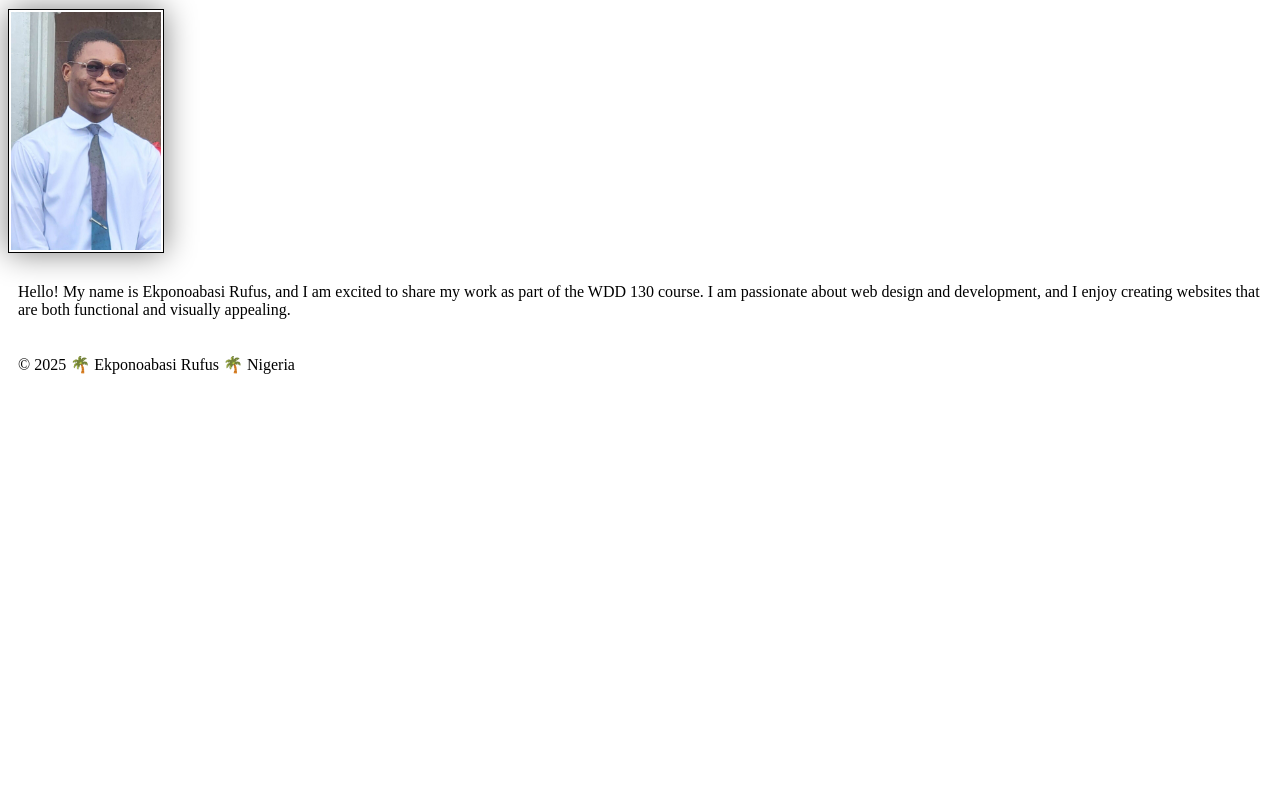
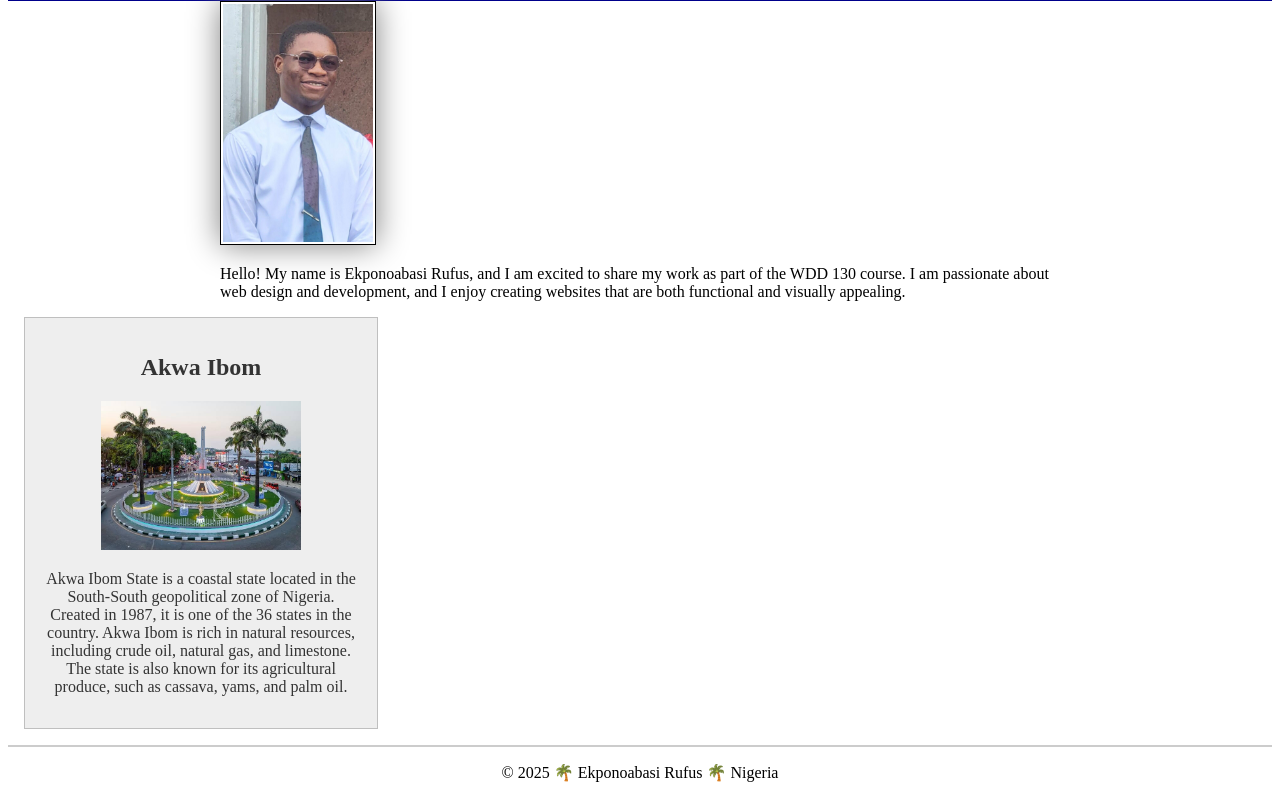
Before and after one commit to Roo-J6/wdd130, a plain HTML site: page index.html in a window 1280 px wide. Shown: the part 247-1045 px from the top of the page. Before the commit the page ends 800 px from the top, so only its background shows below. Drawn offline with Linux system fonts and the light colour scheme.

Commit message:
Page enhancement

```diff
--- a/index.html
+++ b/index.html
@@ -5,8 +5,13 @@
     <meta name="viewport" content="width=device-width, initial-scale=1.0">
     <title>Ekponoabasi Rufus | WDD 130</title>
     <link rel="stylesheet" href="styles/styles.css">
+    <meta name="description" content="Discover the beauty of Akwa Ibom State, Nigeria. Explore our rich culture, stunning landscapes, and vibrant communities. Learn about our history, economy, and tourist attractions, and get inspired to visit the 'Land of Promise.'">
+    <meta name="author" content="Ekponoabasi Rufus">
 </head>
 <body>
+    <header>
+        <h1>Ekponoabasi Rufus | WDD 130</h1>
+    </header>
 
     <nav>
         <ul>
@@ -14,10 +19,6 @@
             <li><a href="#">Rafting Website</a></li>
         </ul>
     </nav>
-
-    <header>
-        <h1>Ekponoabasi Rufus | WDD 130</h1>
-    </header>
 
     <main>
         <img src="images/profile.jpg" alt="Ekponoabasi Rufus's profile picture">
@@ -27,6 +28,14 @@
         </p>
     </main>
 
+    <aside>
+        <h2>Akwa Ibom</h2>
+        <img src="images/akwaibom.jpeg" alt="Akwa Ibom State Landscape">
+        <p>
+            Akwa Ibom State is a coastal state located in the South-South geopolitical zone of Nigeria. Created in 1987, it is one of the 36 states in the country. Akwa Ibom is rich in natural resources, including crude oil, natural gas, and limestone. The state is also known for its agricultural produce, such as cassava, yams, and palm oil.
+        </p>
+    </aside>
+
     <footer>
         <p>&copy; 2025 🌴 Ekponoabasi Rufus 🌴 Nigeria</p>
     </footer>
--- a/styles/styles.css
+++ b/styles/styles.css
@@ -1,22 +1,52 @@
 nav {
     background-color: darkblue;
-    padding: 10px
+    padding: 10px;
 }
+
 nav a {
     color: white;
     display: block;
-    padding: 20px
+    padding: 20px;
 }
+
 h1 {
     color: darkblue;
 }
-img {
+
+main {
+    max-width: 840px;
+    margin: 0 auto;
+}
+
+main img {
     width: 150px;
     height: auto;
     border: 1px solid black;
     padding: 2px;
     box-shadow: 0 0 30px gray;
 }
-p{
-    padding: 10px
+
+aside {
+    width: 20rem;
+    margin: 1rem;
+    border: 1px solid rgba(0, 0, 0, 0.2);
+    padding: 1rem;
+    background-color: #eee;
+    color: #333;
+    text-align: center;
 }
+
+aside img {
+    width: 200px;
+    height: auto;
+}
+
+p {
+    padding: 0;
+}
+
+footer {
+    margin-top: 1rem;
+    border-top: 2px solid #ccc;
+    text-align: center;
+}
```
Also changed, not shown: images/akwaibom.jpeg (added).
